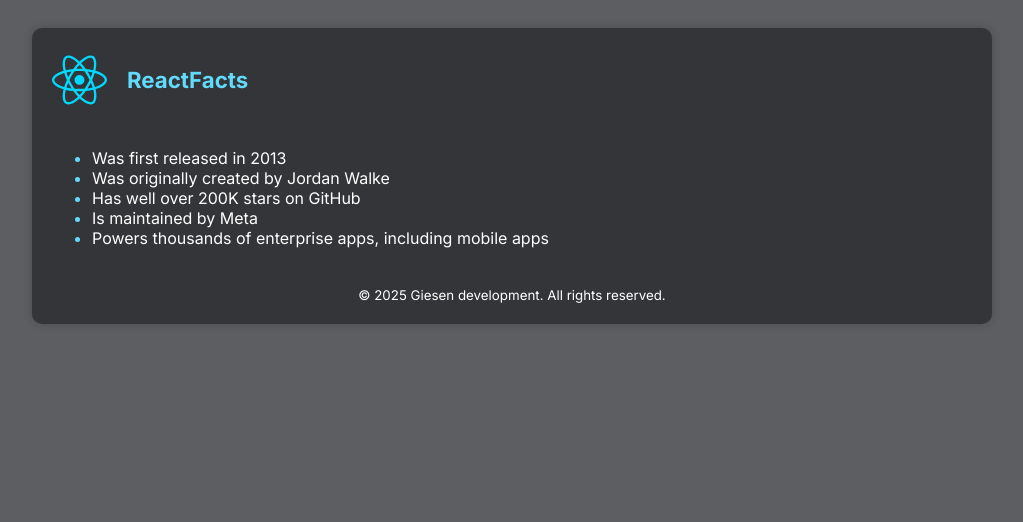
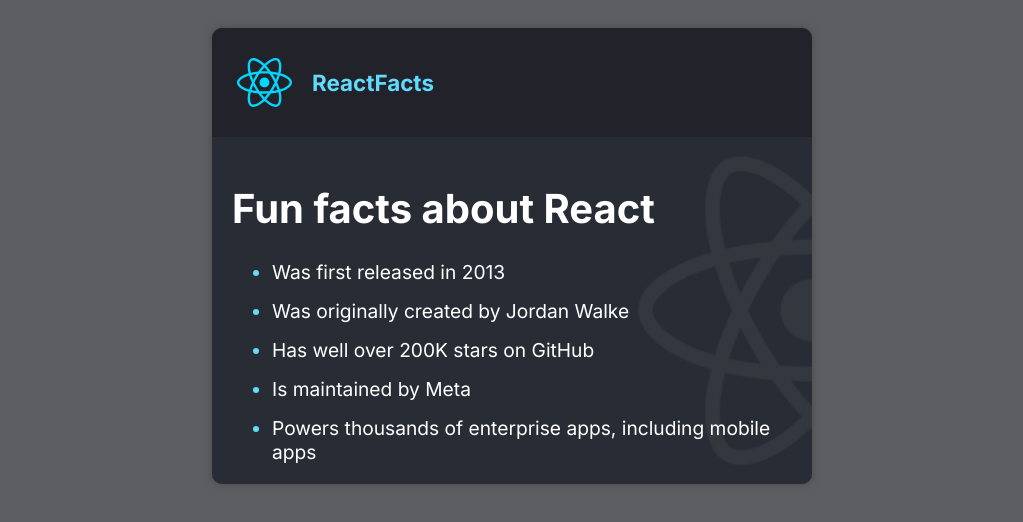
Before and after one commit to MaximilianGiesen/hello-react, a React (Vite) app in the folder hello react/: page / in a window 1280 px wide. Shown: the top 522 px of the page, without its empty margins (128-1151 px from the left). Built offline with nearby package versions, Linux system fonts and the light colour scheme.

Commit message:
refined Components and styling

```diff
--- a/hello react/index.html
+++ b/hello react/index.html
@@ -7,7 +7,7 @@
       <meta charset="UTF-8" />
       <link rel="icon" type="image/svg+xml" href="/vite.svg" />
       <meta name="viewport" content="width=device-width, initial-scale=1.0" />
-      <title>package</title>
+      <title>Fun Facts about React</title>
   </head>
   <body>
     <div id="root"></div>
--- a/hello react/src/App.jsx
+++ b/hello react/src/App.jsx
@@ -1,14 +1,12 @@
 import React from 'react';
 import Header from './components/Header.jsx';
 import Main from './components/Main.jsx';
-import Footer from './components/Footer.jsx';
 
 export default function App() {
     return (
         <>
             <Header />
             <Main />
-            <Footer />
         </>
     )
 }
--- a/hello react/src/components/Footer.jsx
+++ /dev/null
@@ -1,9 +0,0 @@
-import React from 'react'
-
-export default function Footer() {
-    return (
-        <footer>
-            <small>© 2025 Giesen development. All rights reserved.</small>
-        </footer>
-    )
-}
--- a/hello react/src/components/Header.jsx
+++ b/hello react/src/components/Header.jsx
@@ -5,7 +5,7 @@
         <header>
                 <nav>
                     <img src={new URL('../assets/react.svg', import.meta.url).href} alt="logo" className="logo"/>
-                    <h1>ReactFacts</h1>
+                    <span>ReactFacts</span>
                 </nav>
         </header>
     )
--- a/hello react/src/components/Main.jsx
+++ b/hello react/src/components/Main.jsx
@@ -4,6 +4,7 @@
     return (
         <>
             <main>
+                <h1>Fun facts about React</h1>
                 <ul>
                     <li>Was first released in 2013</li>
                     <li>Was originally created by Jordan Walke</li>
--- a/hello react/src/index.css
+++ b/hello react/src/index.css
@@ -6,15 +6,17 @@
 }
 
 #root {
-    max-width: 960px;
+    max-width: 600px;
+    border-radius: 10px;
     margin: 0 auto;
     background: #333538;
-    border-radius: 10px;
     box-shadow: 0 0 10px rgba(0, 0, 0, 0.2);
+    overflow: hidden;
 }
 
 header {
-    padding: 20px;
+    background-color: #21222A;
+    padding: 30px 25px;
 }
 
 nav {
@@ -22,25 +24,40 @@
     gap: 20px;
 }
 
-nav > h1 {
-    font-size: 22.25px;
+nav > span {
+    font-size: 1.4rem;
     font-weight: 700;
     color: #61DAFB;
-}
-
-main {
-    padding: 0 20px 0 20px;
+    align-content: center;
 }
 
 .logo {
     width: 55px;
 }
 
+main {
+    padding: 20px;
+    background: #282D35 url("./assets/reactjs-icon 2.png") no-repeat right;
+    background-size: contain;
+}
+
+main > h1 {
+    font-size: 2.5rem;
+    font-weight: 700;
+}
+
+ul {
+    margin: 0;
+}
+
+ul > li {
+    font-size: 1.2rem;
+}
+
+li:not(:last-child) {
+    margin-bottom: 15px;
+}
+
 ::marker {
     color: #61DAFB;
 }
-
-footer  {
-    padding: 20px;
-    text-align: center;
-}
```
Also changed, not shown: hello react/src/assets/reactjs-icon 2.png (added).
